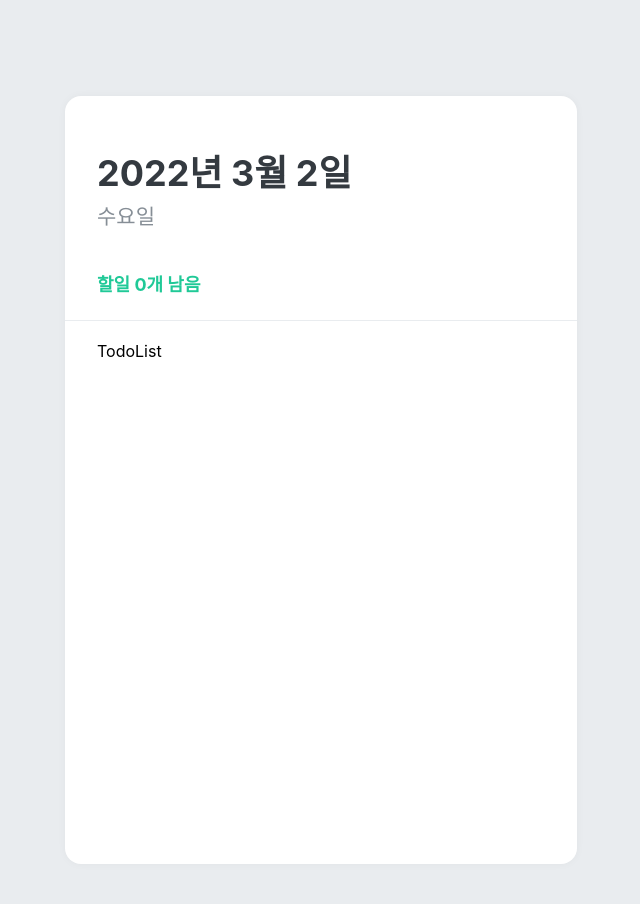
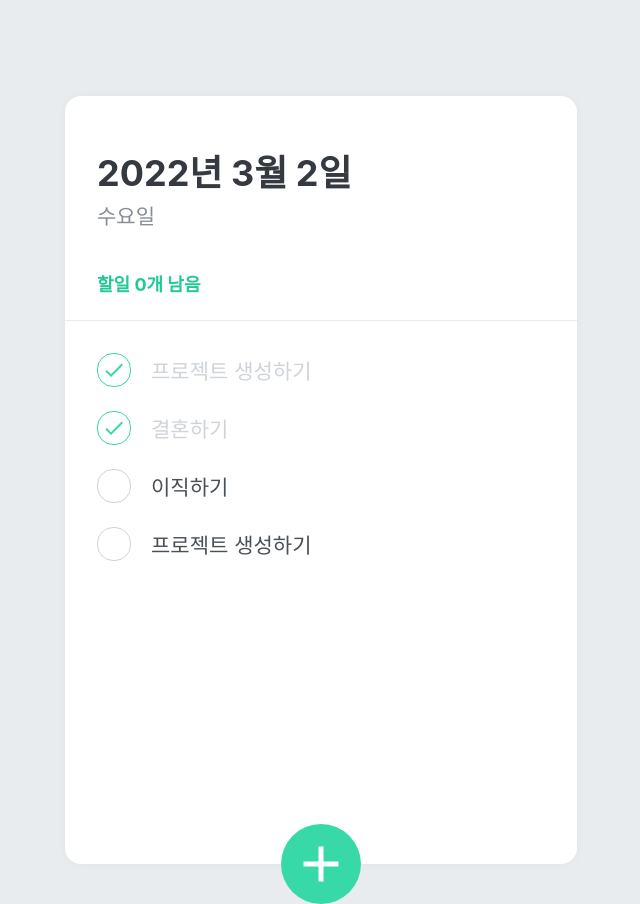
Before and after one commit to ekal901/2022-03-todolist, a React (Create React App) app: page / in a window 1280 px wide. Shown: the whole page, without its empty margins (319-959 px from the left). Built offline with nearby package versions, Linux system fonts and the light colour scheme.

Commit message:
todolist styling done

```diff
--- a/src/App.js
+++ b/src/App.js
@@ -1,5 +1,6 @@
 import React from 'react'
 import { createGlobalStyle } from 'styled-components'
+import TodoCreate from './components/TodoCreate';
 import TodoHead from './components/TodoHead';
 import TodoList from './components/TodoList';
 import TodoTemplate from './components/TodoTemplate';
@@ -17,6 +18,7 @@
       <TodoTemplate>
         <TodoHead />
         <TodoList></TodoList>
+        <TodoCreate></TodoCreate>
       </TodoTemplate>
     </>
   );
--- /dev/null
+++ b/src/components/TodoCreate.js
@@ -0,0 +1,90 @@
+import React, {useState} from 'react'
+import styled, {css} from 'styled-components'
+import {MdAdd} from 'react-icons/md'
+
+const CircleButton = styled.div`
+    background: #38d9a9;
+    &:hover {
+        background: #63e6be;
+    }
+    &:active {
+        background: #20c997;
+    }
+    z-index: 5;
+    cursor: pointer;
+    width: 80px;
+    height: 80px;
+    display: flex;
+    align-items: center;
+    justify-content: center;
+
+    position: absolute;
+    left: 50%;
+    bottom: 0px;
+    transform: translate(-50%, 50%);
+
+    font-size: 60px;
+    color: white;
+    border-radius: 50%;
+
+    border: none;
+    outline: none;
+
+    transition: 0.125s all ease-in;
+    ${props => props.open && css`
+        background: #ff6b6b;
+        &:hover {
+            background: #ff8787;
+        }
+        &:active {
+            background: #fa5252;
+        }
+        transform: translate(-50%, 50%) rotate(45deg);
+    `}
+`
+
+const InsertFormPositioner = styled.div`
+    width: 100%;
+    bottom: 0;
+    left: 0;
+    position: absolute;
+`
+
+const InsertForm = styled.div`
+    background: #f8f9fa;
+    padding: 32px;
+    padding-bottom: 72px;
+    border-bottom-left-radius: 16px;
+    border-bottom-right-radius: 16px;
+    border-top: 1px solid #e9ecef;
+`
+
+const Input = styled.input`
+    padding: 12px;
+    border-radius: 4px;
+    border: 1px solid #dee2e6;
+    width: 100%;
+    outline: none;
+    font-size: 18px;
+    box-sizing: border-box;
+`
+
+const TodoCreate = () => {
+    const [open, setOpen] = useState(false)
+    const onToggle = () => setOpen(!open)
+
+  return (
+    <>
+        {open && <InsertFormPositioner>
+            <InsertForm>
+                <Input placeholder='할 일을 입력 후, Enter를 누르세요' autoFocus />
+            </InsertForm>
+        </InsertFormPositioner>}
+        <CircleButton open={open} onClick={onToggle}>
+            <MdAdd />
+        </CircleButton>
+    </>
+  )
+}
+
+export default TodoCreate
--- /dev/null
+++ b/src/components/TodoItem.js
@@ -0,0 +1,69 @@
+import React from 'react'
+import styled, { css } from 'styled-components'
+import { MdDone, MdDelete } from 'react-icons/md'
+
+const CheckCircle = styled.div`
+    width: 32px;
+    height: 32px;
+    border-radius: 16px;
+    border: 1px solid #ced4da;
+    font-size: 24px;
+    display: flex;
+    align-items: center;
+    justify-content: center;
+    margin-right: 20px;
+    cursor: pointer;
+    ${props => props.done && css`
+        border: 1px solid #38d9a9;
+        color: #38d9a9;
+    `}
+`
+
+const Text = styled.div`
+    flex: 1;
+    font-size: 21px;
+    color: #495057;
+    ${props => props.done && css`
+        color: #ced4da;
+    `}
+`
+
+const Remove = styled.div`
+    opacity: 0;
+    display: flex;
+    align-items: center;
+    justify-content: center;
+    color: #dee2e6;
+    font-size: 24px;
+    cursor: pointer;
+    &:hover {
+        color:#ff6b6b;
+    }
+`
+
+const TodoItemBlock = styled.div`
+    display: flex;
+    align-items: center;
+    padding-top: 12px;
+    padding-bottom: 12px;
+
+    &:hover {
+        ${Remove} {
+            opacity: 1;
+        }
+    }
+`
+
+const TodoItem = ({id, done, text}) => {
+  return (
+    <TodoItemBlock>
+        <CheckCircle done={done}>{done && <MdDone />}</CheckCircle>
+        <Text done={done}>{text}</Text>
+        <Remove>
+            <MdDelete />
+        </Remove>
+    </TodoItemBlock>
+  )
+}
+
+export default TodoItem
--- a/src/components/TodoList.js
+++ b/src/components/TodoList.js
@@ -1,5 +1,6 @@
 import React from 'react'
 import styled from 'styled-components'
+import TodoItem from './TodoItem'
 
 const TodoListBlock = styled.div`
     flex: 1;
@@ -11,7 +12,10 @@
 const TodoList = () => {
   return (
     <TodoListBlock>
-        TodoList
+        <TodoItem text="프로젝트 생성하기" done={true} />
+        <TodoItem text="결혼하기" done={true} />
+        <TodoItem text="이직하기" done={false} />
+        <TodoItem text="프로젝트 생성하기" done={false} />
     </TodoListBlock>
   )
 }
```
